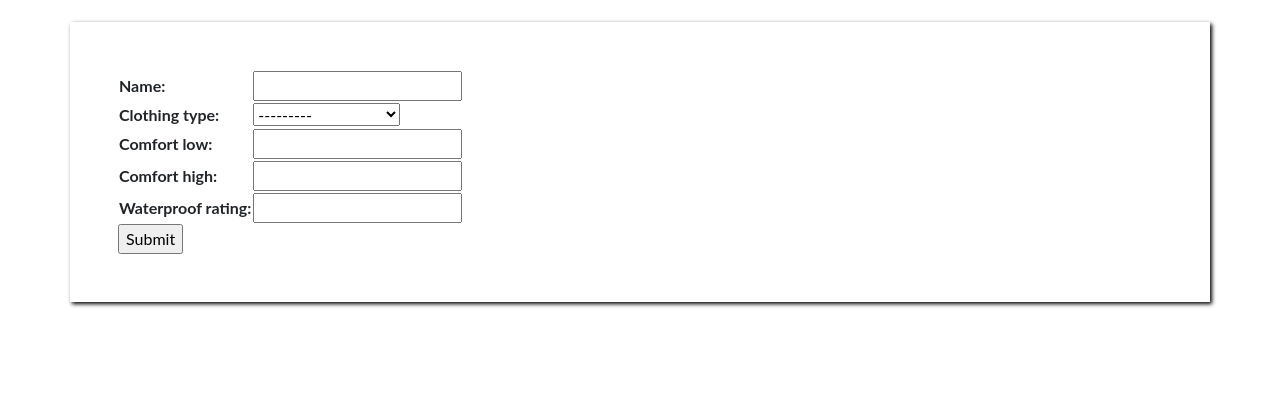
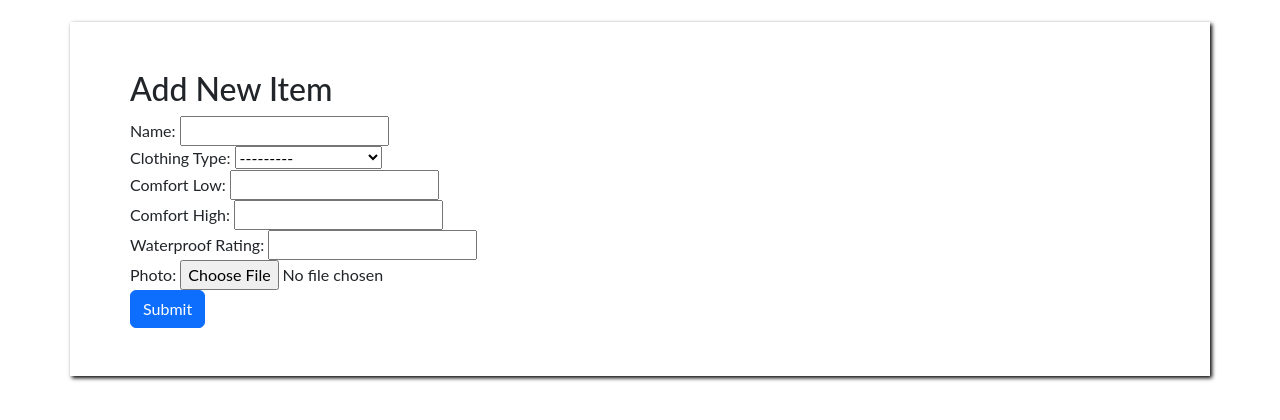
Before and after one commit to UCCS-CS4300-5300/group1-spring2024, a Django app: page /inventory/add_item in a window 1280 px wide. Shown: the part 100-520 px from the top of the page. Run offline with Django 5.2, Linux system fonts and the light colour scheme; some libraries are stand-ins or nearby versions.

Commit message:
sprint 3: upload file option

```diff
--- a/pyproject.toml
+++ b/pyproject.toml
@@ -10,6 +10,7 @@ googlemaps = "^4.10.0"
 geopy = "^2.4.1"
 requests = "^2.31.0"
 selenium = "4.18.1"
+django-storages = "^1.14.2"
 [tool.poetry.dev-dependencies]
 
 [tool.pyright]
--- a/weather_app/forms.py
+++ b/weather_app/forms.py
@@ -12,4 +12,4 @@ class CreateUserForm(UserCreationForm):
 class AddForm(ModelForm):
     class Meta:
         model = GenericClothes
-        fields = ('name', 'clothing_type', 'comfort_low', 'comfort_high', 'waterproof_rating')
+        fields = ('name', 'clothing_type', 'comfort_low', 'comfort_high', 'waterproof_rating', 'photo', 'image_url')
--- a/weather_app/models.py
+++ b/weather_app/models.py
@@ -35,6 +35,8 @@ class GenericClothes(models.Model):
   comfort_low = models.IntegerField()
   comfort_high = models.IntegerField()
   waterproof_rating = models.IntegerField()  # percentage from 1-100
+  photo = models.ImageField(upload_to='inventory/photos/')
+  image_url = models.CharField(max_length=500, blank='True')
 
   def __str__(self):
     return self.name
--- a/weather_app/templates/weather_app/add_item.html
+++ b/weather_app/templates/weather_app/add_item.html
@@ -3,13 +3,37 @@
 <!-- Replace block content in base_template.html -->
 {% block content %}
 
-<form action="" method="POST">
-{% csrf_token %}
-<table>
-{{ form.as_table }}
-</table>
-<input type="submit" name="Submit">
-</form>
+<div class="container">
+    <h2>Add New Item</h2>
+    <form action="" method="POST" enctype="multipart/form-data">
+      {% csrf_token %}
+      <div class="form-group">
+        <label for="id_name">Name:</label>
+        {{ form.name }}
+      </div>
+      <div class="form-group">
+        <label for="id_clothing_type">Clothing Type:</label>
+        {{ form.clothing_type }}
+      </div>
+      <div class="form-group">
+        <label for="id_comfort_low">Comfort Low:</label>
+        {{ form.comfort_low }}
+      </div>
+      <div class="form-group">
+        <label for="id_comfort_high">Comfort High:</label>
+        {{ form.comfort_high }}
+      </div>
+      <div class="form-group">
+        <label for="id_waterproof_rating">Waterproof Rating:</label>
+        {{ form.waterproof_rating }}
+      </div>
+      <div class="form-group">
+        <label for="id_photo">Photo:</label>
+        {{ form.photo }}
+      </div>
+      <input type="submit" class="btn btn-primary" value="Submit">
+    </form>
+  </div>
 
 
 {% endblock %}
--- a/weather_app/templates/weather_app/genericclothes_list.html
+++ b/weather_app/templates/weather_app/genericclothes_list.html
@@ -54,6 +54,7 @@
     <th>Lowest Comfort Level</th>
     <th>Highest Comfort Level</th>
     <th>Waterproof Rating</th>
+    <th>Photo</th>
     <th>Delete Item</th>
   </tr>
   <!-- For loop to autopopulate added items to display -->
@@ -64,6 +65,7 @@
     <td>{{ cloth.comfort_low }}</td>
     <td>{{ cloth.comfort_high }}</td>
     <td>{{ cloth.waterproof_rating }}</td>
+    <td><img src="{{ cloth.image_url}}" style="width: 75px;height: 75px;"></td>
     <td><a class="btn btn-secondary" href="{% url 'delete_item' cloth.id %}" role="button">Delete</a></td>
   </tr>
   {% endfor %}
--- a/weather_app/views.py
+++ b/weather_app/views.py
@@ -5,7 +5,9 @@ from django.contrib import messages
 from .models import Weather, GenericClothes
 from datetime import datetime
 from rest_framework import status
+import boto3
 
+from django.conf import settings
 from django.contrib.auth import authenticate, login, logout
 from django.contrib.auth.forms import UserCreationForm
 from django.contrib.auth.decorators import login_required
@@ -180,9 +182,29 @@ def addItem(request):
 
     if request.method == 'POST':
 
-      form = AddForm(request.POST)
+      form = AddForm(request.POST,  request.FILES)
 
       if form.is_valid():
+        image_file = request.FILES['photo']
+        timestamp = datetime.now().strftime('%Y%m%d%H%M%S')
+
+        # Upload the image to S3
+        s3 = boto3.client('s3', aws_access_key_id='AKIAW3MEAQDEQGGIBI4A', aws_secret_access_key='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')
+        image_path = f'inventory/photos/{image_file.name}_{timestamp}'
+
+        try:
+            s3.upload_fileobj(image_file, 'uccs-ase', image_path)
+        except Exception as e:
+            # Handle the exception, perhaps log it
+            print(f"Error uploading image to S3: {e}")
+            return render(request, 'weather_app/error.html', {'message': 'Error uploading image. Please try again.'})
+
+        # Generate the image URL
+        image_url = f'https://uccs-ase.s3.amazonaws.com/{image_path}'
+
+        # Save the image URL to the form
+        form.instance.image_url = image_url
+        form.instance.photo = None
         post = form.save(commit=False)
         post.save()
 
```
Also changed, not shown: weather_app/migrations/0001_initial.py, weather_app/migrations/0002_genericclothes.py (deleted), 1 other file.
